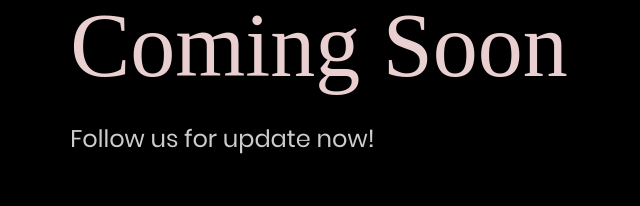
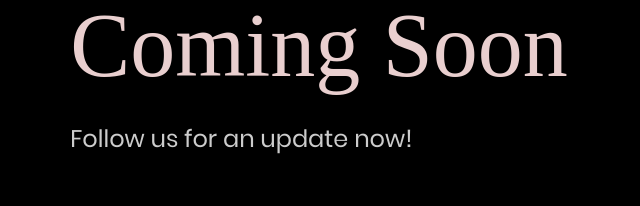
Before and after one commit to Betsegaw-hp/Custom_coming_soon_page, a plain HTML site: page index.html in a window 1280 px wide. Shown: the part 281-487 px from the top of the page, 173-813 px from the left. Drawn offline with nearby package versions, Linux system fonts and the light colour scheme; a web font is replaced by a local one.

Commit message:
Update index.html

```diff
--- a/index.html
+++ b/index.html
@@ -53,7 +53,7 @@
 				</h3>
 
 				<p class="m2-txt1 respon6">
-					Follow us for update now!
+					Follow us for an update now!
 				</p>
 
 				<form class="contact100-form validate-form p-t-55 w-full" name="contact" method="POST" data-netlify-recaptcha="true" data-netlify="true">
@@ -92,13 +92,13 @@
 	 <div class="intro">
 		<div class="intro-text">
 			<h1 class="hide">
-				<span class="text">'Winning Doesn't</span>
+				<span class="text">"Winning Doesn't</span>
 			</h1>
 			<h1 class="hide">
 				<span class="text"> Always Mean</span>
 			</h1>
 			<h1 class="hide">
-				<span class="text"> Being First.'</span>
+				<span class="text"> Being First."</span>
 			</h1>
 			<h1 class="hide last-hide">
 				<span class="text">- anonymous</span>
```
